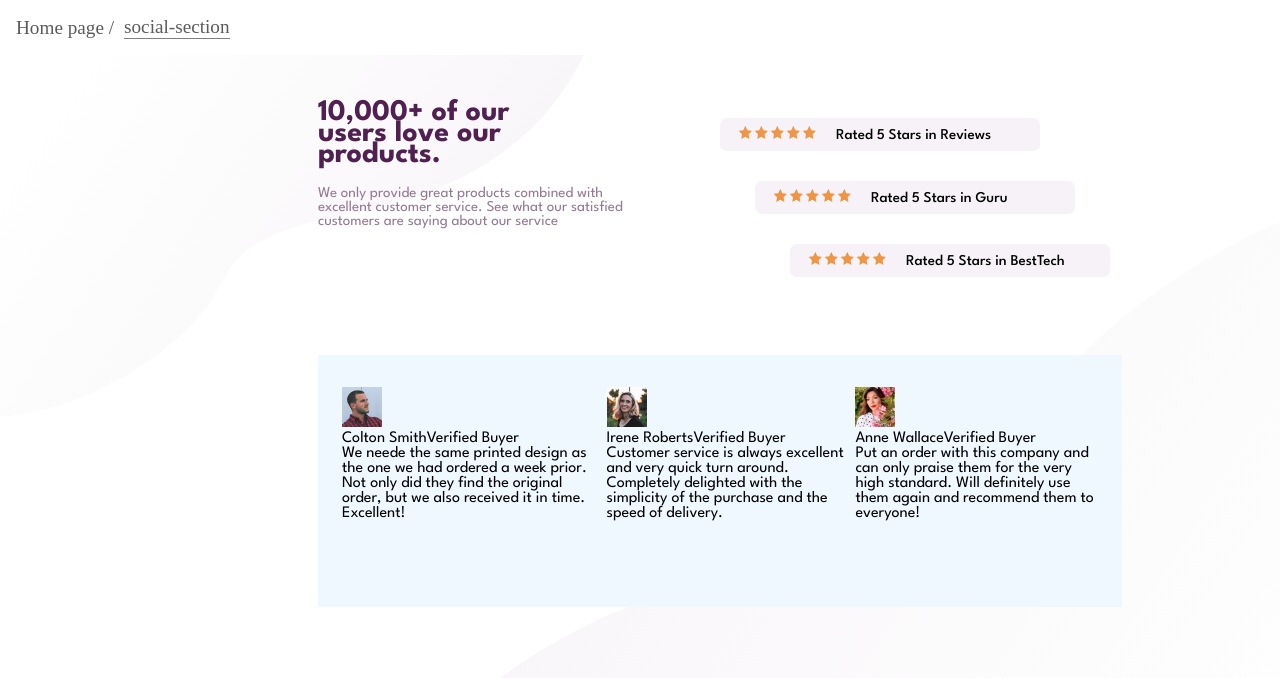
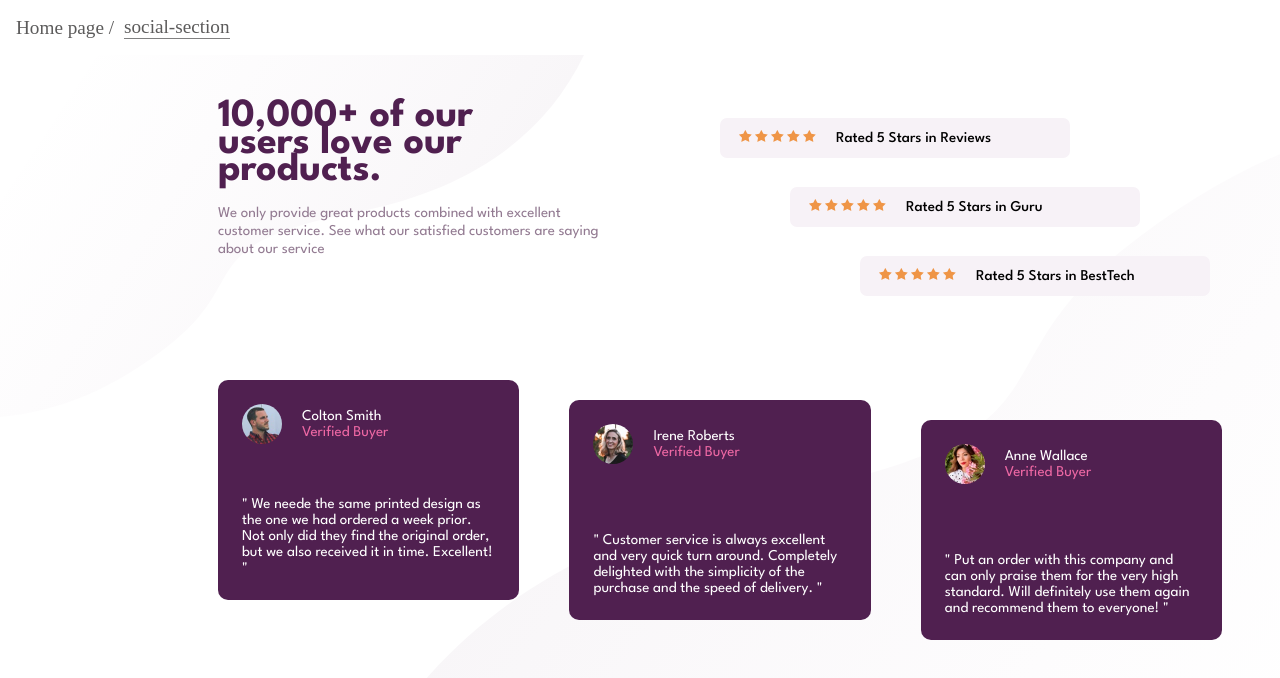
Before and after one commit to Dina2703/css_small-projects, a React (Create React App) app: page /social-section in a window 1280 px wide. Shown: the top 678 px of the page. Built offline with nearby package versions, Linux system fonts and the light colour scheme.

Commit message:
Social section: testimonials section

```diff
--- a/src/components/SocialProofSection.js
+++ b/src/components/SocialProofSection.js
@@ -47,15 +47,15 @@ function SocialProofSection() {
         </div>
         <div className="testimonials flex">
           {data.map((custom) => (
-            <div key={custom.id} className="testimonial_card">
-              <div>
-                <img src={custom.avatar} alt="" />
-                <div>
-                  <span>{custom.name}</span>
+            <div key={custom.id} className="testimonial_card flex">
+              <div className="flex user">
+                <img src={custom.avatar} alt={custom.name} />
+                <div className="user_info">
+                  <span>{custom.name}</span> <br />
                   <span>Verified Buyer</span>
                 </div>
               </div>
-              <p>{custom.review}</p>
+              <p>{`" ${custom.review} "`}</p>
             </div>
           ))}
         </div>
--- a/src/style/social_section.css
+++ b/src/style/social_section.css
@@ -12,7 +12,7 @@
   font-family: "League Spartan", sans-serif;
   margin: auto;
   width: 1440px;
-  height: 100vh;
+  height: calc(100vh - 68.5px);
   background-color: var(--white);
   background: url(../assets/social-section/images/bg-pattern-top-desktop.svg)
       left top no-repeat,
@@ -20,14 +20,10 @@
       bottom no-repeat;
 }
 
-#social-proof-section .testimonial_card img {
-  width: 40px;
-}
-
 #social-proof-section .grid_container {
-  width: 900px;
+  width: 1100px;
   padding: 3rem;
-  height: 600px;
+  height: 650px;
   display: grid;
   grid-template-columns: 50% 50%;
   grid-template-rows: 1fr 1fr;
@@ -36,7 +32,6 @@
 
 #social-proof-section .flex {
   display: flex;
-  background-color: aliceblue;
   justify-content: space-between;
   gap: 10px;
 }
@@ -46,15 +41,16 @@
 }
 
 #social-proof-section .grid_container .promo h3 {
-  font-size: 30px;
+  font-size: 40px;
   font-weight: 700;
   color: var(--primary-dark-magenta);
   margin-bottom: 1.3rem;
-  line-height: 1.3rem;
+  line-height: 1.7rem;
 }
 
 #social-proof-section .grid_container .promo p {
   font-size: 15px;
+  line-height: 1.1rem;
   color: var(--grayish-magenta);
 }
 
@@ -67,17 +63,18 @@
 }
 
 #social-proof-section .grid_container .rate_item {
-  width: 320px;
+  width: 350px;
   background: var(--light-magenta);
-  padding: 8px 19px;
+  padding: 12px 19px;
   border-radius: 7px;
 }
 
 #social-proof-section .grid_container .rate_item:nth-child(2) {
-  margin-left: 35px;
+  margin-left: 70px;
 }
+
 #social-proof-section .grid_container .rate_item:nth-child(3) {
-  margin-left: 70px;
+  margin-left: 140px;
 }
 
 #social-proof-section .grid_container .rate_item .stars {
@@ -97,5 +94,41 @@
 
 #social-proof-section .grid_container .testimonials {
   grid-column: span 2;
-  padding: 2rem 1.5rem;
 }
+
+#social-proof-section .testimonial_card {
+  background-color: var(--primary-dark-magenta);
+  border-radius: 10px;
+  flex-direction: column;
+  padding: 1.5rem;
+  height: 220px;
+  justify-content: space-between;
+  width: 30%;
+  color: white;
+  font-size: 15px;
+  line-height: 1rem;
+}
+
+#social-proof-section .testimonial_card:nth-child(2) {
+  margin-top: 20px;
+}
+
+#social-proof-section .testimonial_card:nth-child(3) {
+  margin-top: 40px;
+}
+
+#social-proof-section .testimonial_card img {
+  width: 40px;
+  height: 40px;
+  border-radius: 50%;
+}
+
+#social-proof-section .testimonial_card .user {
+  justify-content: start;
+  gap: 20px;
+  align-items: center;
+}
+
+#social-proof-section .user_info span:last-child {
+  color: var(--primary-pink);
+}
```
